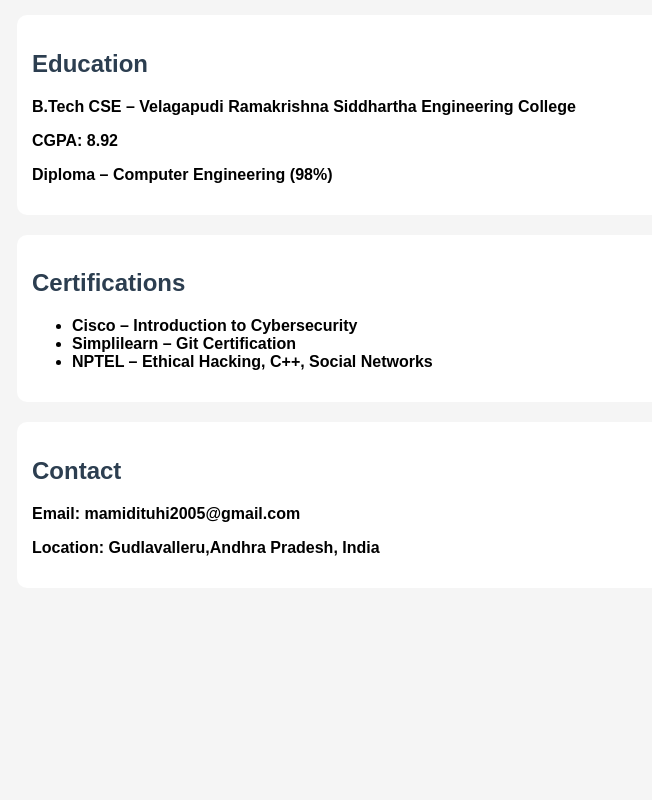
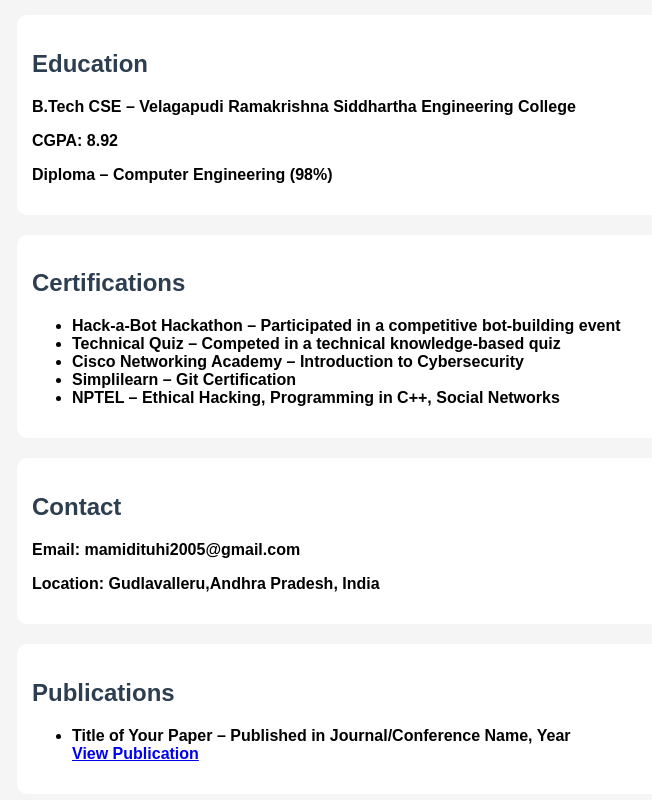
Before and after one commit to Tuhi-Mamidi/tuhimamidi.github.io, a plain HTML site: page index.html in a window 1280 px wide. Shown: the part 923-1723 px from the top of the page, without its empty margins (23-675 px from the left). Before the commit the page ends 1551 px from the top, so only its background shows below. Drawn offline with Linux system fonts and the light colour scheme.

Commit message:
Update index.html

```diff
--- a/index.html
+++ b/index.html
@@ -74,9 +74,11 @@ Proficient in data analysis, data cleaning, and visualization. Skilled in buildi
 <section>
 <h2>Certifications</h2>
 <ul>
-<li>Cisco – Introduction to Cybersecurity</li>
+<li>Hack-a-Bot Hackathon – Participated in a competitive bot-building event</li>
+<li>Technical Quiz – Competed in a technical knowledge-based quiz</li>
+<li>Cisco Networking Academy – Introduction to Cybersecurity</li>
 <li>Simplilearn – Git Certification</li>
-<li>NPTEL – Ethical Hacking, C++, Social Networks</li>
+<li>NPTEL – Ethical Hacking, Programming in C++, Social Networks</li>
 </ul>
 </section>
 
@@ -85,6 +87,16 @@ Proficient in data analysis, data cleaning, and visualization. Skilled in buildi
 <p>Email: mamidituhi2005@gmail.com</p>
 <p>Location: Gudlavalleru,Andhra Pradesh, India</p>
 </section>
+<section>
+<h2>Publications</h2>
+<ul>
+<li>
+<b>Title of Your Paper</b> – Published in Journal/Conference Name, Year
+<br>
+<a href="https://ieeexplore.ieee.org/document/11485606" target="_blank">View Publication</a>
+</li>
+</ul>
+</section>
 
 </body>
 </html>
```
